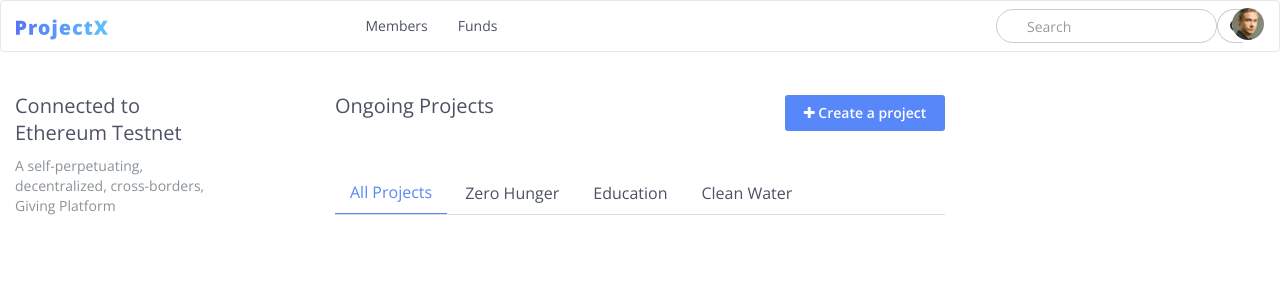
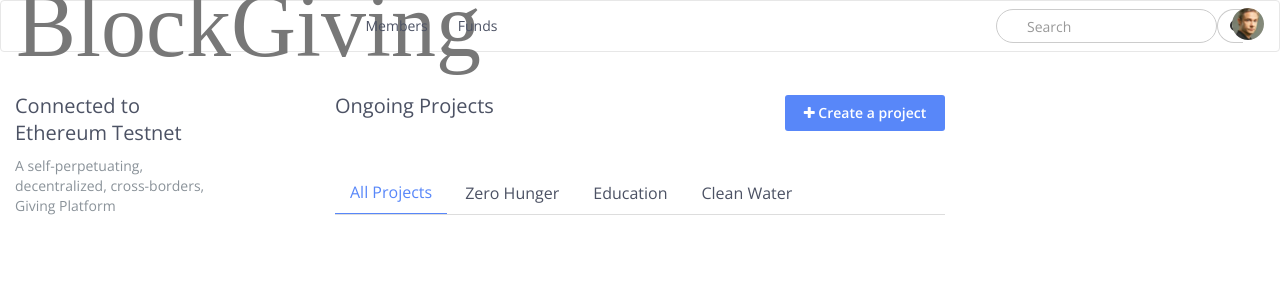
Before and after one commit to BlockGiving/blockgiving, a Django app: page / in a window 1280 px wide. Shown: the top 300 px of the page. Run offline with Django 3.2, Linux system fonts and the light colour scheme; parts of the project's set-up code (start-up, migrations or seed data) failed here and were passed over; some libraries are stand-ins or nearby versions.

Commit message:
changed logo

```diff
--- a/colony/app1/templates/html/index.html
+++ b/colony/app1/templates/html/index.html
@@ -36,8 +36,8 @@
 							<span class="icon-bar"></span>
 							<span class="icon-bar"></span>
 						</button>
-						<a class="navbar-brand" href="#">
-							<img src="{% static 'images/logo.png' %}" alt="logo">
+						<a class="navbar-brand" href="../">
+							<p style="font-size:5em; font-weight:500; font-family: 'IM Fell Great Primer'">BlockGiving</p>
 						</a>
 					</div>
 
```
